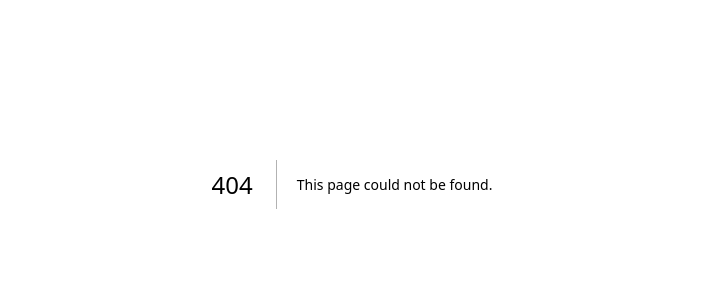
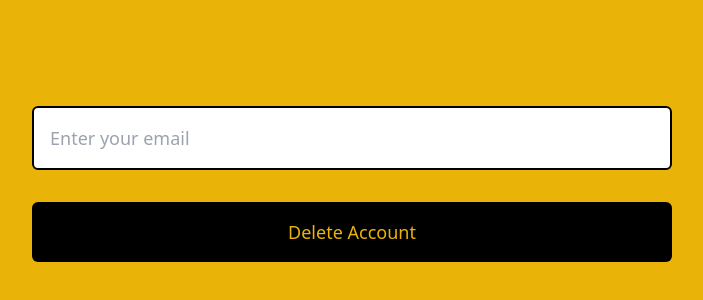
Before and after one commit to aayushsenapati/QuickPick_Vendor_Next, a Next.js app: page /delete in a window 1280 px wide. Before the commit this address had no page. Shown: the part 216-516 px from the top of the page, without its empty margins (288-991 px from the left). Built offline with nearby package versions, Linux system fonts and the light colour scheme.

Commit message:
Refactor code for improved performance and readability

```diff
--- /dev/null
+++ b/app/api/deleteuser/route.js
@@ -0,0 +1,31 @@
+import { NextResponse } from 'next/server';
+import {auth,db} from '@/app/firebase/config';
+
+
+
+export async function DELETE(request) {
+  const body = await request.json();
+  const { email } = body;
+
+  try {
+    // Get user by email
+    const userRecord = await auth.getUserByEmail(email);
+
+    // Delete user from Firebase Authentication
+    await auth.deleteUser(userRecord.uid);
+
+    // Delete user document from 'users' collection
+    await db.collection('users').doc(userRecord.uid).delete();
+
+    // Delete user's orders from 'orders' collection
+    const ordersSnapshot = await db.collection('orders').where('user_id', '==', userRecord.uid).get();
+    ordersSnapshot.forEach((doc) => {
+      db.collection('orders').doc(doc.id).delete();
+    });
+
+    return NextResponse.json({ success: true }, { status: 200 }); // No Content
+  } catch (error) {
+    console.error(error);
+    return NextResponse.json({ error: "Failed to delete item" }, { status: 500 });
+  }
+}
--- /dev/null
+++ b/app/components/DeleteUserDialog.js
@@ -0,0 +1,41 @@
+'use client'
+import React, { useState } from 'react';
+
+const DeleteUserDialog = ({ email, onClose }) => {
+  const [error, setError] = useState(null);
+
+  const deleteUser = () => {
+    // Call the API to delete the user
+    fetch('/api/deleteuser', {
+      method: 'DELETE',
+      headers: {
+        'Content-Type': 'application/json',
+      },
+      body: JSON.stringify({ email }),
+    })
+      .then((response) => response.json())
+      .then((data) => {
+        if (data.success) {
+          alert('Account deleted successfully');
+          onClose();
+        } else {
+          setError(data.error);
+        }
+      });
+  };
+
+  return (
+    <div className="fixed inset-0 flex items-center justify-center z-50">
+      <div className="bg-white p-4 rounded-md">
+        <p>Are you sure you want to delete your account?</p>
+        {error && <p className="text-red-500">{error}</p>}
+        <div className="flex justify-end mt-4">
+          <button onClick={deleteUser} className="p-2 bg-red-500 text-white rounded-md mr-2">Yes</button>
+          <button onClick={onClose} className="p-2 bg-gray-300 rounded-md">No</button>
+        </div>
+      </div>
+    </div>
+  );
+};
+
+export default DeleteUserDialog;
--- /dev/null
+++ b/app/delete/page.js
@@ -0,0 +1,34 @@
+'use client'
+
+import React, { useState } from 'react';
+import DeleteUserDialog from '../components/DeleteUserDialog';
+
+const DeleteAccount = () => {
+    const [email, setEmail] = useState('');
+    const [isOpen, setIsOpen] = useState(false);
+
+    const handleDelete = () => {
+      setIsOpen(true);
+    };
+
+    return (
+      <div className="flex flex-col items-center justify-center h-screen bg-yellow-500">
+        <input
+          type="email"
+          value={email}
+          onChange={(e) => setEmail(e.target.value)}
+          placeholder="Enter your email"
+          className="p-4 border-2 border-black rounded-md text-lg w-1/2"
+        />
+        <button
+          onClick={handleDelete}
+          className="p-4 mt-8 bg-black text-yellow-500 rounded-md text-lg w-1/2"
+        >
+          Delete Account
+        </button>
+        {isOpen && <DeleteUserDialog email={email} onClose={() => setIsOpen(false)} />}
+      </div>
+    );
+  };
+
+  export default DeleteAccount;
```
Also changed, not shown: 1 other file (tests, documents, lock files or other folders).
